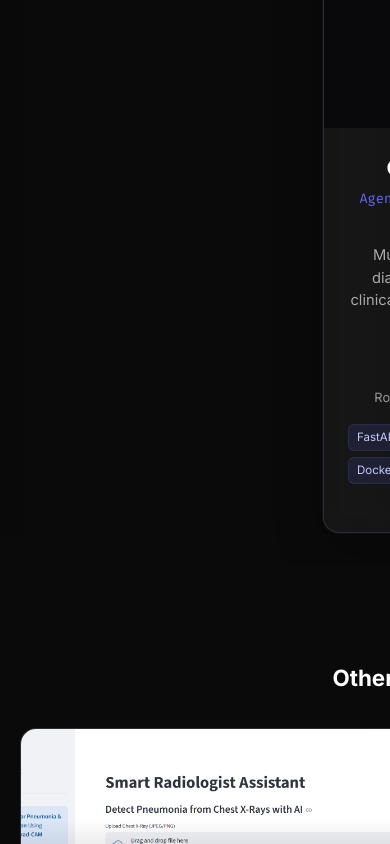
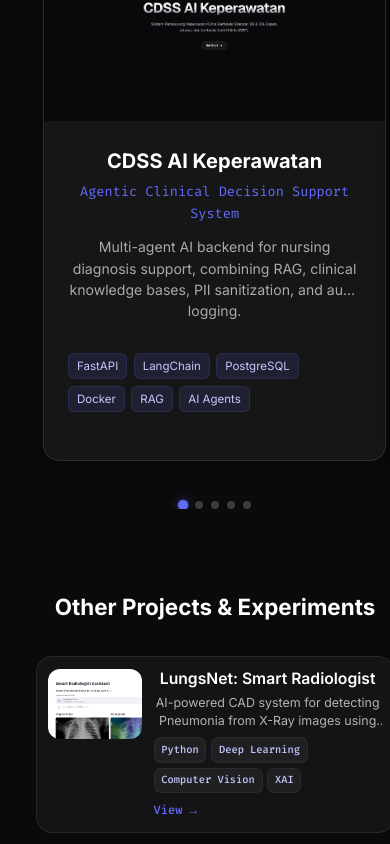
Before and after one commit to HisyamAlammar/CV-SkillPRofile, a React (Vite) app: page / in a window 390 px wide. Shown: the part 6600-7444 px from the top of the page. Built offline with nearby package versions, Linux system fonts and the light colour scheme.

Commit message:
feat: implement featured projects component and carousel styling

```diff
--- a/src/components/Projects.jsx
+++ b/src/components/Projects.jsx
@@ -11,10 +11,21 @@ import cdssImg from '../assets/cdss-keperawatan.png';
 const Projects = () => {
     const trackRef = useRef(null);
     const [activeIndex, setActiveIndex] = useState(0);
+    const [isMobile, setIsMobile] = useState(false);
 
     // Track image errors to fallback to gradient placeholders cleanly
     const [imgError, setImgError] = useState({});
     const [otherImgError, setOtherImgError] = useState({});
+
+    // Mobile layout responsive check
+    useEffect(() => {
+        const checkMobile = () => {
+            setIsMobile(window.innerWidth <= 768);
+        };
+        checkMobile();
+        window.addEventListener('resize', checkMobile);
+        return () => window.removeEventListener('resize', checkMobile);
+    }, []);
 
     const featuredProjects = [
         {
@@ -113,13 +124,14 @@ const Projects = () => {
         const track = trackRef.current;
         const trackCenter = track.getBoundingClientRect().left + track.clientWidth / 2;
 
-        // Find which card is closest to the horizontal center of the track viewport
-        // Exclude the spacer elements (first and last children)
-        const children = Array.from(track.children).slice(1, -1);
+        // Dynamic target list: on mobile we do not render spacers, on desktop we do.
+        const children = Array.from(track.children);
+        const cards = isMobile ? children : children.slice(1, -1);
+
         let closestIndex = 0;
         let minDistance = Infinity;
 
-        children.forEach((child, index) => {
+        cards.forEach((child, index) => {
             const rect = child.getBoundingClientRect();
             const childCenter = rect.left + rect.width / 2;
             const distance = Math.abs(childCenter - trackCenter);
@@ -135,9 +147,9 @@ const Projects = () => {
     const scrollToIndex = (index) => {
         if (!trackRef.current) return;
         const track = trackRef.current;
-        // Children list: spacer, cards..., spacer
         const children = Array.from(track.children);
-        const cardElement = children[index + 1]; // Offset by 1 because of the start spacer
+        // Account for start spacer offset if rendering desktop layout
+        const cardElement = isMobile ? children[index] : children[index + 1];
 
         if (cardElement) {
             const trackWidth = track.clientWidth;
@@ -163,13 +175,15 @@ const Projects = () => {
     };
 
     return (
-        <section id="projects" className="section carousel-section">
+        <section id="projects" className="section projects-section">
             <div className="container">
                 <h2 className="section-title">Featured Projects</h2>
 
-                {/* Horizontal Snap Carousel */}
-                <div className="carousel-wrapper">
+                {/* Projects Carousel Viewport */}
+                <div className="projects-carousel-viewport">
                     {/* Desktop-only navigation arrows */}
+                    {!isMobile && (
+                        <>
                             <button
                                 className="carousel-arrow carousel-arrow--left"
                                 onClick={handlePrev}
@@ -191,27 +205,31 @@ const Projects = () => {
                                     <polyline points="9 18 15 12 9 6"></polyline>
                                 </svg>
                             </button>
+                        </>
+                    )}
 
                     <div
-                        className="carousel-track"
+                        className="projects-carousel-track"
                         ref={trackRef}
                         onScroll={handleScroll}
                     >
-                        {/* Start Spacer to allow first card centering */}
+                        {/* Start Spacer to allow first card centering - Desktop only */}
+                        {!isMobile && (
                             <div style={{ flex: '0 0 calc(50% - min(460px, 80vw)/2 - 0.75rem)', pointerEvents: 'none' }} />
+                        )}
 
                         {featuredProjects.map((project, index) => {
                             const showPlaceholder = !project.image || imgError[index];
                             return (
                                 <div
                                     key={index}
-                                    className={`glass carousel-card ${index === activeIndex ? 'carousel-card--active' : ''}`}
+                                    className={`glass project-card ${index === activeIndex ? 'project-card--active' : ''}`}
                                 >
-                                    {/* 16:9 Image or Gradient Placeholder Container */}
-                                    <div className="project-img-wrapper">
+                                    {/* 16:9 Image/Placeholder Container at the top of the card */}
+                                    <div className="project-card-image">
                                         {showPlaceholder ? (
-                                            <div style={{ textAlign: 'center', padding: '1rem' }}>
-                                                <svg width="44" height="44" viewBox="0 0 24 24" fill="none" stroke="rgba(100,108,255,0.4)" strokeWidth="1.2" strokeLinecap="round" strokeLinejoin="round">
+                                            <div style={{ textAlign: 'center', padding: '1rem', display: 'flex', flexDirection: 'column', alignItems: 'center', justifyContent: 'center', height: '100%' }}>
+                                                <svg width="40" height="40" viewBox="0 0 24 24" fill="none" stroke="rgba(100,108,255,0.4)" strokeWidth="1.2" strokeLinecap="round" strokeLinejoin="round">
                                                     <rect x="3" y="3" width="18" height="18" rx="2" ry="2"></rect>
                                                     <circle cx="8.5" cy="8.5" r="1.5"></circle>
                                                     <polyline points="21 15 16 10 5 21"></polyline>
@@ -242,8 +260,10 @@ const Projects = () => {
                                         {project.subtitle && (
                                             <p style={{ fontSize: '0.85rem', color: 'var(--accent-color)', marginBottom: '0.75rem', fontFamily: 'var(--font-code)' }}>{project.subtitle}</p>
                                         )}
-                                        <p style={{ color: '#aaa', marginBottom: '0.75rem', flex: 1, fontSize: '0.92rem', lineHeight: '1.55' }}>{project.description}</p>
-                                        {project.role && (
+                                        <p className="project-description" style={{ color: '#aaa', marginBottom: '0.75rem', flex: 1 }}>
+                                            {project.description}
+                                        </p>
+                                        {project.role && !isMobile && (
                                             <p style={{ fontSize: '0.8rem', color: '#777', marginBottom: '1rem' }}>
                                                 <span style={{ color: '#999' }}>Role:</span> {project.role}
                                             </p>
@@ -281,8 +301,10 @@ const Projects = () => {
                             );
                         })}
 
-                        {/* End Spacer to allow last card centering */}
+                        {/* End Spacer to allow last card centering - Desktop only */}
+                        {!isMobile && (
                             <div style={{ flex: '0 0 calc(50% - min(460px, 80vw)/2 - 0.75rem)', pointerEvents: 'none' }} />
+                        )}
                     </div>
 
                     {/* Dot Indicators */}
@@ -299,39 +321,45 @@ const Projects = () => {
                 </div>
 
                 {/* Other Projects */}
-                <h3 style={{ textAlign: 'center', fontSize: '1.4rem', marginTop: '4.5rem', marginBottom: '2rem', color: '#fff' }}>Other Projects & Experiments</h3>
-                <div style={{ display: 'grid', gridTemplateColumns: 'repeat(auto-fit, minmax(300px, 1fr))', gap: '1.5rem' }}>
+                <div className="other-projects-section">
+                    <h3 style={{ textAlign: 'center', fontSize: '1.4rem', marginBottom: '2rem', color: '#fff' }}>Other Projects & Experiments</h3>
+                    <div className="other-projects-grid">
                         {otherProjects.map((project, index) => {
                             const showOtherPlaceholder = !project.image || otherImgError[index];
                             return (
-                            <div key={index} className="glass other-project-card" style={{ padding: '0', overflow: 'hidden', display: 'flex', flexDirection: 'column', transition: 'transform 0.3s ease, border-color 0.3s ease' }}>
-                                <div className="project-img-wrapper">
+                                <div key={index} className="glass other-project-card">
+                                    <div className="other-project-thumb">
                                         {showOtherPlaceholder ? (
-                                        <span style={{ color: '#555', fontSize: '0.85rem', fontFamily: 'var(--font-code)' }}>[Project Preview]</span>
+                                            <div style={{ display: 'flex', alignItems: 'center', justifyContent: 'center', height: '100%', width: '100%' }}>
+                                                <span style={{ color: '#555', fontSize: '0.8rem', fontFamily: 'var(--font-code)' }}>[Preview]</span>
+                                            </div>
                                         ) : (
-                                        <>
                                             <img
-                                                className="project-img"
                                                 src={project.image}
                                                 alt={project.title}
                                                 onError={() => setOtherImgError(prev => ({ ...prev, [index]: true }))}
                                             />
-                                            <div className="project-img-overlay" />
-                                        </>
                                         )}
                                     </div>
-                                <div style={{ padding: '1.25rem', flex: 1, display: 'flex', flexDirection: 'column' }}>
-                                    <h3 style={{ marginBottom: '0.5rem', fontSize: '1.1rem', color: '#fff' }}>{project.title}</h3>
-                                    <p style={{ color: '#aaa', marginBottom: '1rem', flex: 1, fontSize: '0.88rem', lineHeight: '1.5' }}>{project.description}</p>
-                                    <div style={{ display: 'flex', gap: '0.4rem', flexWrap: 'wrap', marginBottom: '1.25rem' }}>
+                                    <div className="other-project-info">
+                                        <h4 className="other-project-title">{project.title}</h4>
+                                        <p className="other-project-description">{project.description}</p>
+                                        <div className="other-project-tags">
                                             {project.tags.map(tag => (
-                                            <span key={tag} style={{ fontSize: '0.72rem', padding: '3px 8px', background: 'rgba(255,255,255,0.06)', color: '#c4c9ff', borderRadius: '4px', border: '1px solid rgba(255,255,255,0.08)' }}>
+                                                <span key={tag} className="other-project-tag">
                                                     {tag}
                                                 </span>
                                             ))}
                                         </div>
                                         {project.githubUrl && (
-                                        <a href={project.githubUrl} target="_blank" rel="noopener noreferrer" className="btn btn-primary" style={{ textAlign: 'center', display: 'inline-block', width: '100%', textDecoration: 'none', fontSize: '0.82rem', padding: '8px 12px' }}>View Project</a>
+                                            <a
+                                                href={project.githubUrl}
+                                                target="_blank"
+                                                rel="noopener noreferrer"
+                                                className="other-project-link"
+                                            >
+                                                View →
+                                            </a>
                                         )}
                                     </div>
                                 </div>
@@ -339,10 +367,12 @@ const Projects = () => {
                         })}
                     </div>
                 </div>
+            </div>
 
             <style>{`
-                /* Premium hover spotlight effects for images */
-                .project-img-wrapper {
+                /* Premium hover spotlight effects for images - Desktop only */
+                @media (min-width: 769px) {
+                    .project-card-image {
                         position: relative;
                         width: 100%;
                         aspect-ratio: 16 / 9;
@@ -353,7 +383,7 @@ const Projects = () => {
                         background: linear-gradient(135deg, rgba(100,108,255,0.1) 0%, rgba(30,30,40,1) 50%, rgba(100,255,218,0.08) 100%);
                         transition: box-shadow 0.4s ease;
                     }
-                .project-img-wrapper:hover {
+                    .project-card-image:hover {
                         box-shadow: 0 0 20px rgba(100, 108, 255, 0.15);
                     }
                     .project-img {
@@ -363,12 +393,11 @@ const Projects = () => {
                         object-position: center;
                         transition: transform 0.5s cubic-bezier(0.25, 1, 0.5, 1);
                     }
-                .carousel-card:hover .project-img,
-                .other-project-card:hover .project-img {
+                    .project-card:hover .project-img {
                         transform: scale(1.06);
                     }
 
-                /* Dark gradient overlay for image text readability */
+                    /* Dark gradient overlay for image text legibility */
                     .project-img-overlay {
                         position: absolute;
                         top: 0;
@@ -381,18 +410,14 @@ const Projects = () => {
                         pointer-events: none;
                         z-index: 1;
                     }
-                .carousel-card:hover .project-img-overlay,
-                .other-project-card:hover .project-img-overlay {
+                    .project-card:hover .project-img-overlay {
                         opacity: 0.35;
                     }
 
-                .other-project-card {
-                    transition: transform 0.3s ease, border-color 0.3s ease, box-shadow 0.3s ease !important;
+                    .project-description {
+                        font-size: 0.92rem;
+                        line-height: 1.55;
                     }
-                .other-project-card:hover {
-                    transform: translateY(-4px);
-                    border-color: rgba(100, 108, 255, 0.25);
-                    box-shadow: 0 12px 30px rgba(100, 108, 255, 0.1);
                 }
                 .project-status-badge {
                     position: absolute;
@@ -409,12 +434,6 @@ const Projects = () => {
                     letter-spacing: 0.5px;
                     z-index: 2;
                 }
-                /* Hide arrows on mobile devices */
-                @media (max-width: 768px) {
-                    .carousel-arrow {
-                        display: none !important;
-                    }
-                }
             `}</style>
         </section>
     );
--- a/src/index.css
+++ b/src/index.css
@@ -18,12 +18,23 @@
   padding: 0;
 }
 
+html,
+body,
+#root {
+  width: 100%;
+  max-width: 100%;
+  overflow-x: hidden;
+}
+
+*, *::before, *::after {
+  box-sizing: border-box;
+}
+
 body {
   font-family: var(--font-main);
   background-color: var(--bg-color);
   color: var(--text-color);
   line-height: 1.6;
-  overflow-x: hidden;
 }
 
 a {
@@ -743,18 +754,24 @@ button {
 /* ===========================
    FEATURED CAROUSEL
    =========================== */
-.carousel-section {
+/* ===========================
+   FEATURED PROJECTS CAROUSEL
+   =========================== */
+.projects-section {
   overflow: hidden;
+  width: 100%;
 }
 
-.carousel-wrapper {
+.projects-carousel-viewport {
   position: relative;
   margin: 0 -20px;
+  width: 100%;
 }
 
-/* Fade masks on edges */
-.carousel-wrapper::before,
-.carousel-wrapper::after {
+/* Fade masks on edges - Desktop only */
+@media (min-width: 769px) {
+  .projects-carousel-viewport::before,
+  .projects-carousel-viewport::after {
     content: '';
     position: absolute;
     top: 0;
@@ -764,17 +781,18 @@ button {
     pointer-events: none;
   }
 
-.carousel-wrapper::before {
+  .projects-carousel-viewport::before {
     left: 0;
     background: linear-gradient(to right, var(--bg-color), transparent);
   }
 
-.carousel-wrapper::after {
+  .projects-carousel-viewport::after {
     right: 0;
     background: linear-gradient(to left, var(--bg-color), transparent);
   }
+}
 
-.carousel-track {
+.projects-carousel-track {
   display: flex;
   gap: 1.5rem;
   overflow-x: auto;
@@ -785,24 +803,24 @@ button {
   padding: 1.5rem 2rem 2rem;
 }
 
-.carousel-track::-webkit-scrollbar {
+.projects-carousel-track::-webkit-scrollbar {
   display: none;
 }
 
-.carousel-card {
+.project-card {
   flex: 0 0 min(460px, 80vw);
   scroll-snap-align: center;
   border-radius: 16px;
   overflow: hidden;
   display: flex;
   flex-direction: column;
-  opacity: 0.4;
+  opacity: 0.45;
   transform: scale(0.93);
-  transition: opacity 0.45s ease, transform 0.45s ease, box-shadow 0.45s ease;
+  transition: opacity 0.45s ease, transform 0.45s ease, box-shadow 0.45s ease, border-color 0.45s ease;
   will-change: opacity, transform;
 }
 
-.carousel-card--active {
+.project-card--active {
   opacity: 1;
   transform: scale(1);
   box-shadow: 0 16px 48px rgba(0, 0, 0, 0.3), 0 0 0 1px rgba(100, 108, 255, 0.1);
@@ -872,27 +890,70 @@ button {
   background: rgba(255, 255, 255, 0.4);
 }
 
+/* Mobile-first carousel overrides */
 @media (max-width: 768px) {
-  .carousel-card {
-    flex: 0 0 calc(100vw - 3rem);
+  .projects-section {
+    width: 100%;
+    max-width: 100vw;
+    overflow-x: hidden;
+    padding-inline: 0;
+  }
+
+  .projects-carousel-viewport {
+    width: 100%;
+    max-width: 100vw;
+    overflow: hidden;
+    margin: 0;
+  }
+
+  .projects-carousel-track {
+    display: flex;
+    gap: 1rem;
+    overflow-x: auto;
+    scroll-snap-type: x mandatory;
+    scroll-padding-inline: 6vw;
+    padding-inline: 6vw;
+    padding-top: 1rem;
+    padding-bottom: 1.5rem;
+    -webkit-overflow-scrolling: touch;
+  }
+
+  .project-card {
+    flex: 0 0 clamp(280px, 88vw, 360px);
+    max-width: clamp(280px, 88vw, 360px);
+    scroll-snap-align: center;
+    transform: none !important;
+    opacity: 1 !important;
+    border-radius: 1rem;
+    box-shadow: 0 8px 20px rgba(0, 0, 0, 0.3);
+  }
+
+  .project-card-image {
+    width: 100%;
+    aspect-ratio: 16 / 9;
+    overflow: hidden;
+    border-radius: 1rem 1rem 0 0;
+  }
+
+  .project-card-image img {
+    width: 100%;
+    height: 100%;
+    object-fit: cover;
+    object-position: center;
+    display: block;
+  }
+
+  .project-description {
+    display: -webkit-box;
+    -webkit-line-clamp: 3;
+    -webkit-box-orient: vertical;
+    overflow: hidden;
+    font-size: 0.88rem !important;
+    line-height: 1.5 !important;
   }
 
   .carousel-arrow {
-    width: 36px;
-    height: 36px;
-  }
-
-  .carousel-arrow--left {
-    left: 6px;
-  }
-
-  .carousel-arrow--right {
-    right: 6px;
-  }
-
-  .carousel-wrapper::before,
-  .carousel-wrapper::after {
-    width: 30px;
+    display: none !important;
   }
 }
 
@@ -1003,3 +1064,270 @@ button {
     scroll-behavior: auto !important;
 }
 }
+
+/* ===========================
+   OTHER PROJECTS / EXPERIMENTS
+   =========================== */
+.other-projects-section {
+  width: 100%;
+  max-width: 100%;
+  overflow-x: hidden;
+  padding-inline: clamp(0.75rem, 4vw, 1.25rem);
+  margin-top: 4.5rem;
+}
+
+.other-projects-grid {
+  display: grid;
+  grid-template-columns: repeat(3, minmax(0, 1fr));
+  gap: 1.1rem;
+  width: 100%;
+  max-width: 100%;
+  min-width: 0;
+}
+
+.other-project-card {
+  display: flex;
+  flex-direction: column;
+  padding: 1rem;
+  border-radius: 1.2rem;
+  background: rgba(24, 24, 28, 0.45);
+  border: 1px solid rgba(255, 255, 255, 0.05);
+  overflow: hidden;
+  transition: transform 0.3s ease, border-color 0.3s ease, box-shadow 0.3s ease;
+  width: 100%;
+  max-width: 100%;
+  min-width: 0;
+  box-sizing: border-box;
+}
+
+.other-project-card:hover {
+  transform: translateY(-4px);
+  border-color: rgba(100, 108, 255, 0.25);
+  box-shadow: 0 12px 30px rgba(100, 108, 255, 0.1);
+}
+
+.other-project-thumb {
+  width: 100%;
+  aspect-ratio: 16 / 9;
+  border-radius: 0.9rem;
+  overflow: hidden;
+  background: linear-gradient(135deg, rgba(99,102,241,.18), rgba(15,15,18,.9));
+  flex-shrink: 0;
+  position: relative;
+}
+
+.other-project-thumb img {
+  width: 100%;
+  height: 100%;
+  object-fit: cover;
+  object-position: center;
+  display: block;
+  transition: transform 0.5s ease;
+}
+
+.other-project-card:hover .other-project-thumb img {
+  transform: scale(1.04);
+}
+
+.other-project-info {
+  margin-top: 1rem;
+  display: flex;
+  flex-direction: column;
+  gap: 0.5rem;
+  flex: 1;
+  min-width: 0;
+  width: 100%;
+  overflow: hidden;
+}
+
+.other-project-title {
+  font-size: 1.1rem;
+  line-height: 1.25;
+  color: #fff;
+  font-weight: 600;
+  margin: 0;
+  max-width: 100%;
+  overflow: hidden;
+  text-overflow: ellipsis;
+  white-space: nowrap;
+}
+
+.other-project-description {
+  font-size: 0.85rem;
+  line-height: 1.5;
+  color: rgba(255, 255, 255, 0.68);
+  margin: 0;
+  display: -webkit-box;
+  -webkit-line-clamp: 2;
+  -webkit-box-orient: vertical;
+  overflow: hidden;
+  flex: 1;
+  max-width: 100%;
+}
+
+.other-project-tags {
+  display: flex;
+  flex-wrap: wrap;
+  gap: 0.35rem;
+  margin-top: 0.2rem;
+  max-width: 100%;
+  overflow: hidden;
+}
+
+.other-project-tag {
+  max-width: 100%;
+  white-space: nowrap;
+  font-size: clamp(0.62rem, 2.5vw, 0.72rem);
+  padding: 0.24rem 0.42rem;
+  background: rgba(255, 255, 255, 0.05);
+  color: #c4c9ff;
+  border-radius: 6px;
+  border: 1px solid rgba(255, 255, 255, 0.06);
+  font-family: var(--font-code);
+  font-weight: 500;
+}
+
+.other-project-link {
+  font-size: 0.75rem;
+  color: var(--accent-color);
+  font-family: var(--font-code);
+  font-weight: 500;
+  margin-top: auto;
+  padding-top: 0.5rem;
+  display: inline-flex;
+  align-items: center;
+  transition: color 0.3s ease;
+  width: fit-content;
+  max-width: 100%;
+}
+
+.other-project-link:hover {
+  color: var(--accent-hover);
+}
+
+@media (max-width: 1024px) {
+  .other-projects-grid {
+    grid-template-columns: repeat(2, minmax(0, 1fr));
+  }
+}
+
+@media (max-width: 768px) {
+  .other-projects-section {
+    padding-block: 3rem;
+    padding-inline: clamp(0.75rem, 4vw, 1.25rem);
+    width: 100%;
+    max-width: 100%;
+    overflow-x: hidden;
+    margin-top: 2rem;
+  }
+
+  .other-projects-grid {
+    display: flex;
+    flex-direction: column;
+    gap: 0.85rem;
+    width: 100%;
+  }
+
+  .other-project-card {
+    display: grid;
+    grid-template-columns: clamp(72px, 24vw, 112px) minmax(0, 1fr);
+    gap: clamp(0.65rem, 3vw, 0.9rem);
+    width: 100%;
+    max-width: 100%;
+    padding: clamp(0.7rem, 3vw, 0.9rem);
+    border-radius: 1rem;
+    background: rgba(24, 24, 28, 0.82);
+    border: 1px solid rgba(255, 255, 255, 0.08);
+    overflow: hidden;
+    box-sizing: border-box;
+  }
+
+  .other-project-card:hover {
+    transform: none;
+    box-shadow: none;
+    border-color: rgba(255, 255, 255, 0.08);
+  }
+
+  .other-project-thumb {
+    width: 100%;
+    max-width: 112px;
+    aspect-ratio: 4 / 3;
+    border-radius: 0.75rem;
+    overflow: hidden;
+    background: linear-gradient(135deg, rgba(99,102,241,.18), rgba(15,15,18,.9));
+    flex-shrink: 0;
+  }
+
+  .other-project-card:hover .other-project-thumb img {
+    transform: none;
+  }
+
+  .other-project-info {
+    min-width: 0;
+    width: 100%;
+    overflow: hidden;
+    display: flex;
+    flex-direction: column;
+    gap: 0.35rem;
+    margin-top: 0;
+  }
+
+  .other-project-title {
+    font-size: 0.98rem;
+    line-height: 1.25;
+    margin: 0;
+    white-space: nowrap;
+    overflow: hidden;
+    text-overflow: ellipsis;
+    min-width: 0;
+    max-width: 100%;
+  }
+
+  .other-project-description {
+    font-size: 0.78rem;
+    line-height: 1.4;
+    color: rgba(255,255,255,.68);
+    margin: 0;
+    display: -webkit-box;
+    -webkit-line-clamp: 2;
+    -webkit-box-orient: vertical;
+    overflow: hidden;
+    min-width: 0;
+    max-width: 100%;
+  }
+
+  .other-project-tags {
+    display: flex;
+    flex-wrap: wrap;
+    gap: 0.3rem;
+    margin-top: 0.15rem;
+    min-width: 0;
+    max-width: 100%;
+    overflow: hidden;
+  }
+
+  .other-project-tag {
+    font-size: 0.65rem;
+    padding: 0.22rem 0.42rem;
+    border-radius: 0.45rem;
+  }
+
+  .other-project-link {
+    font-size: 0.75rem;
+    margin-top: 0.15rem;
+    padding-top: 0;
+    width: fit-content;
+  }
+}
+
+@media (max-width: 380px) {
+  .other-project-card {
+    grid-template-columns: 1fr;
+  }
+
+  .other-project-thumb {
+    width: 100%;
+    max-width: none;
+    aspect-ratio: 16 / 9;
+  }
+}
```
Lines whose indentation alone changed are shown as unchanged.
